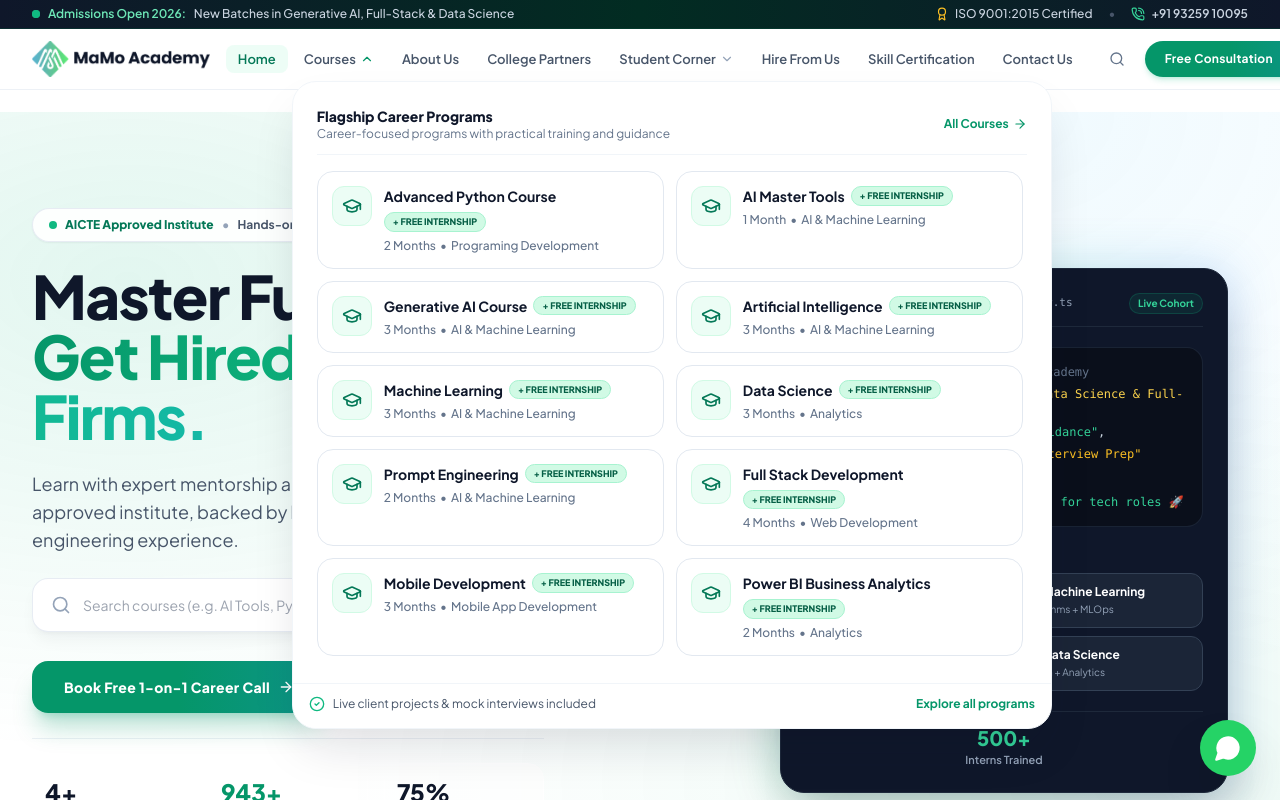
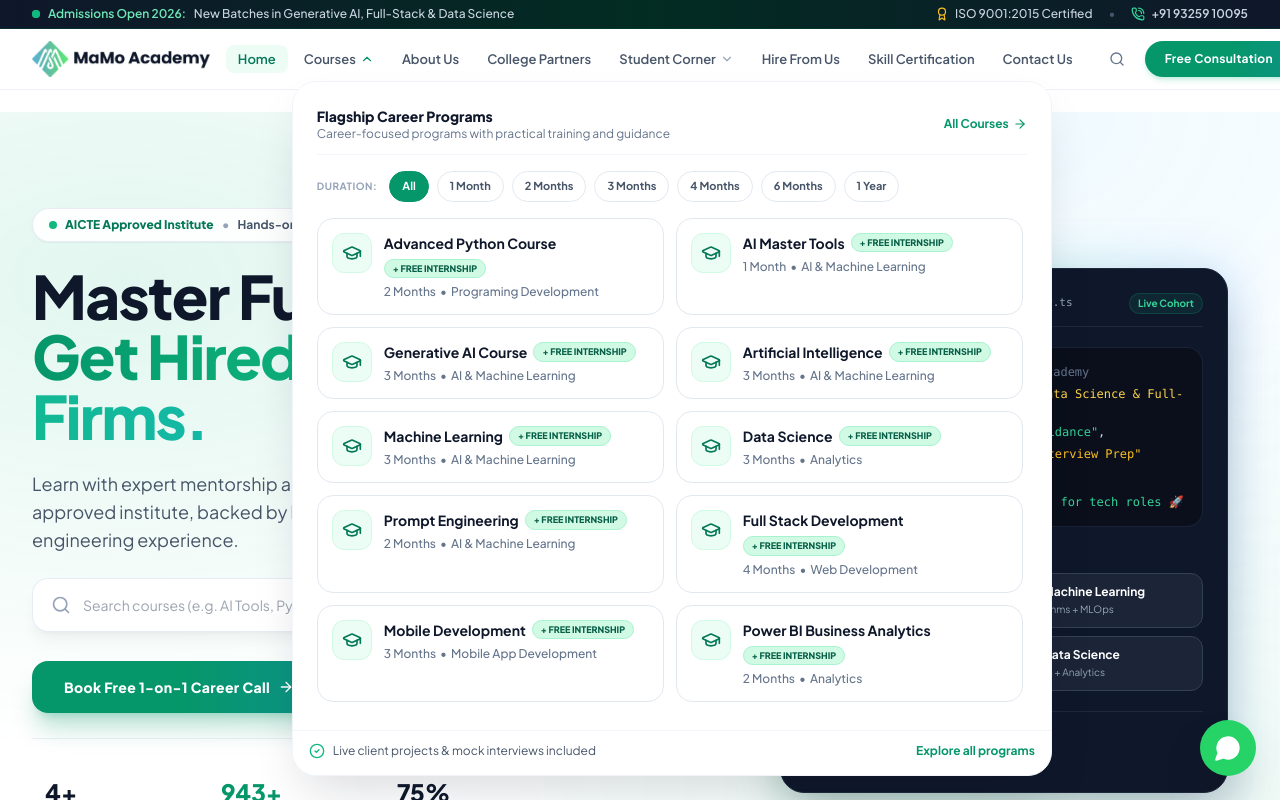
Before and after one commit to Miles2075/mamotechnolabs-main, a React (Vite) app: page / in a window 1280 px wide. Both pictures are taken after a click on the button "Courses". Shown: the top 800 px of the page. Built offline with nearby package versions, Linux system fonts and the light colour scheme.

Commit message:
Add course duration filters to flagship programs menu

```diff
--- a/src/components/Navbar.tsx
+++ b/src/components/Navbar.tsx
@@ -37,6 +37,8 @@ export const Navbar: React.FC<NavbarProps> = ({ currentRoute, navigateTo, openCo
   const [mobileMenuOpen, setMobileMenuOpen] = useState(false);
   const [mobileCoursesOpen, setMobileCoursesOpen] = useState(false);
   const [mobileStudentOpen, setMobileStudentOpen] = useState(false);
+  const [selectedCourseDuration, setSelectedCourseDuration] = useState('All');
+  const courseDurationOptions = ['All', '1 Month', '2 Months', '3 Months', '4 Months', '6 Months', '1 Year'];
 
   const coursesTimeoutRef = React.useRef<ReturnType<typeof setTimeout> | null>(null);
   const studentTimeoutRef = React.useRef<ReturnType<typeof setTimeout> | null>(null);
@@ -234,8 +236,27 @@ export const Navbar: React.FC<NavbarProps> = ({ currentRoute, navigateTo, openCo
                       </button>
                     </div>
 
+                    <div className="flex flex-wrap items-center gap-2 mb-4" aria-label="Filter programs by duration">
+                      <span className="text-[10px] font-bold uppercase tracking-wider text-slate-400 mr-1">Duration:</span>
+                      {courseDurationOptions.map((duration) => (
+                        <button
+                          key={duration}
+                          type="button"
+                          onClick={() => setSelectedCourseDuration(duration)}
+                          aria-pressed={selectedCourseDuration === duration}
+                          className={`px-3 py-1.5 rounded-full text-[11px] font-bold border transition-colors ${
+                            selectedCourseDuration === duration
+                              ? 'bg-emerald-600 text-white border-emerald-600'
+                              : 'bg-white text-slate-600 border-slate-200 hover:border-emerald-300 hover:text-emerald-700'
+                          }`}
+                        >
+                          {duration}
+                        </button>
+                      ))}
+                    </div>
+
                     <div className="grid grid-cols-1 sm:grid-cols-2 gap-3 max-h-[min(62vh,520px)] overflow-y-auto overscroll-contain pr-1">
-                      {catalogCourses.map((course) => (
+                      {catalogCourses.filter((course) => selectedCourseDuration === 'All' || course.duration === selectedCourseDuration).map((course) => (
                         <button
                           key={course.id}
                           onClick={() => handleNav(course.detailedSlug ? 'course-detail' : 'courses', course.detailedSlug)}
```
